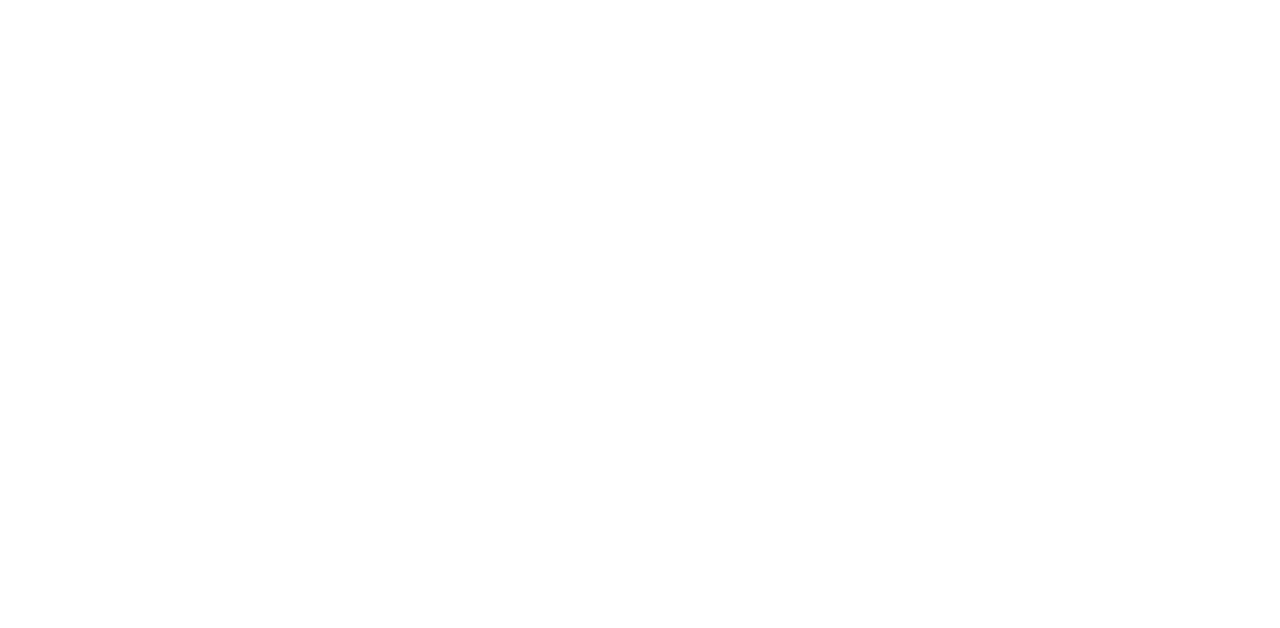
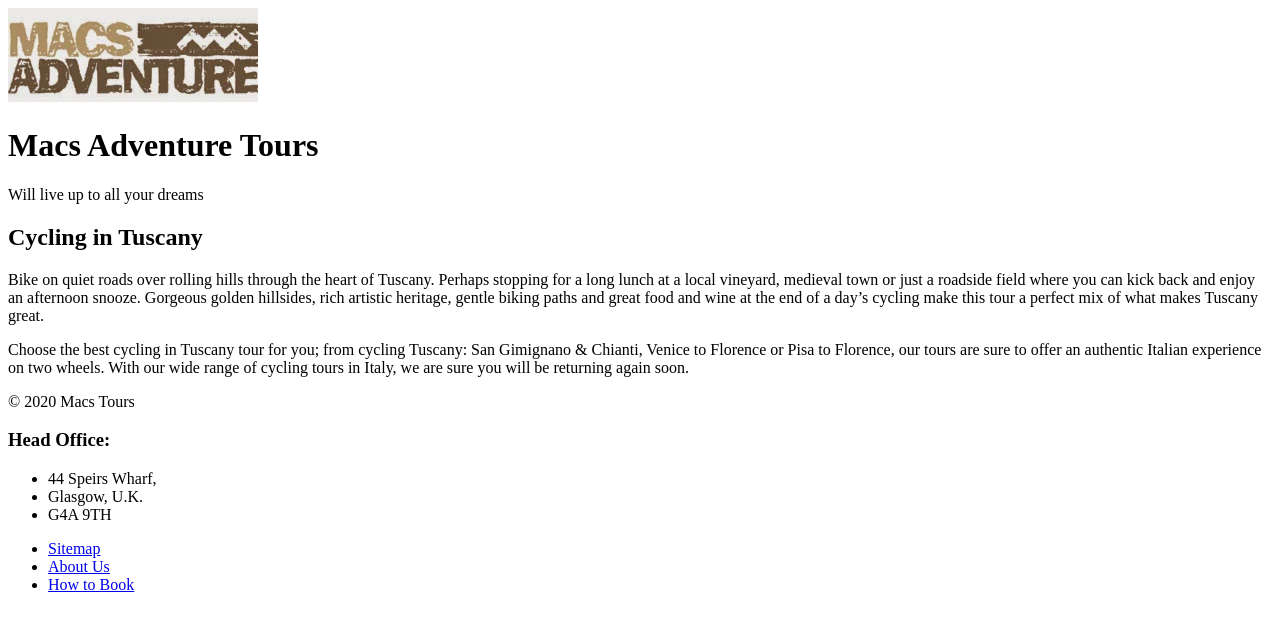
Before and after one commit to comp-1017/1017-sep-2022-a04-workbook-kosipeter, a plain HTML site: page semantics-basics/index.html in a window 1280 px wide. Drawn offline with Linux system fonts and the light colour scheme.

Commit message:
complete

```diff
--- a/semantics-basics/index.html
+++ b/semantics-basics/index.html
@@ -0,0 +1,48 @@
+<!DOCTYPE html>
+<html lang="en-us">
+    <head>
+        <title>Semantics Header, Main and Footer</title>
+        <meta charset="utf-8">
+        <meta name="author" content="kosisochukwu chukwuemeka-peter">
+    </head>
+    <body>
+        <header>
+            <img src="img/macs-adventure-logo.jpg" alt="macs logo">
+            <h1>Macs Adventure Tours</h1>
+            Will live up to all your dreams
+        </header>
+        <main>
+            <h2>Cycling in Tuscany</h2>
+            <p>Bike on quiet roads over rolling hills through the heart of Tuscany.
+                Perhaps stopping for a long lunch at a local vineyard, medieval town
+                 or just a roadside field where you can kick back and enjoy an
+                 afternoon snooze.  Gorgeous golden hillsides, rich artistic heritage,
+                 gentle biking paths and great food and wine at the end of a day’s
+                 cycling make this tour a perfect mix of what makes Tuscany great.
+            </p>
+            <p>
+                Choose the best cycling in Tuscany tour for you; from cycling Tuscany:
+                San Gimignano & Chianti, Venice to Florence or Pisa to Florence, our
+                tours are sure to offer an authentic Italian experience on two wheels.
+                With our wide range of cycling tours in Italy, we are sure you will be
+                returning again soon.
+            </p>
+        </main>
+        <footer>
+            &COPY; 2020 Macs Tours
+
+            <h3>Head Office:</h3>
+            <ul>
+                <li>44 Speirs Wharf,</li>
+                <li>Glasgow, U.K.</li>
+                <li>G4A 9TH</li>
+            </ul>
+
+            <ul>
+                <li><a href="#">Sitemap</a></li>
+                <li><a href="#">About Us</a></li>
+                <li><a href="#">How to Book</a></li>
+            </ul>
+        </footer>
+    </body>
+</html>
```
Also changed, not shown: framework/index.html (+4 -4 lines).
